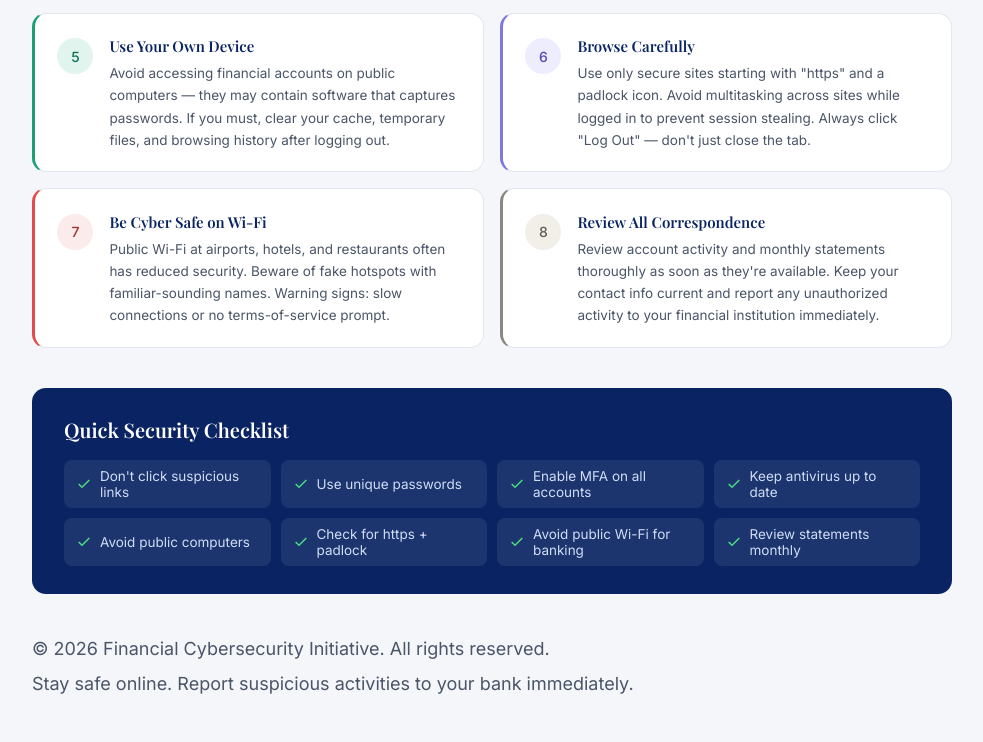
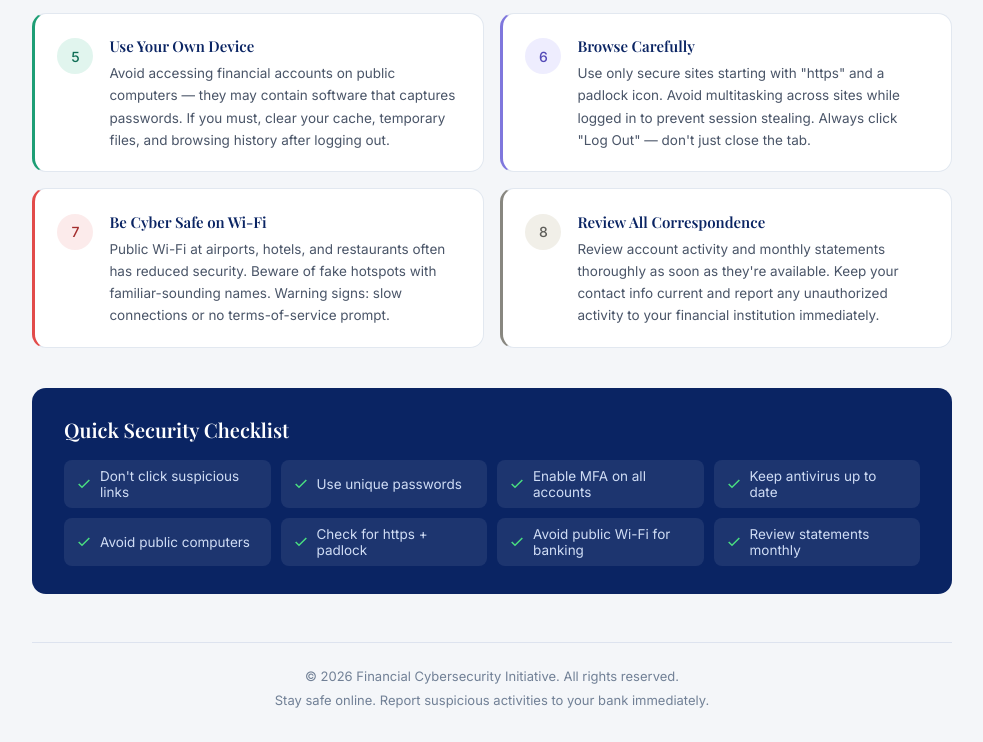
Before and after one commit to aishwaryakarunakaran08-rgb/Tips-for-financial-cybersecurity-miniproject, a plain HTML site: page index.html in a window 1280 px wide. Shown: the part 1940-2682 px from the top of the page, without its empty margins (148-1131 px from the left). Drawn offline with nearby package versions, Linux system fonts and the light colour scheme.

Commit message:
Add footer styles to index.css
Added footer styles for improved layout and design.

```diff
--- a/index.css
+++ b/index.css
@@ -37,3 +37,25 @@ a:hover {
   color: #145C32;
   text-decoration: underline;
 }
+footer {
+    margin-top: 3rem;
+    padding-top: 1.5rem;
+    border-top: 1px solid #dde3ef;
+    text-align: center;
+}
+
+footer p {
+    font-size: 13px;
+    color: #718096;
+    line-height: 1.5;
+}
+
+footer a {
+    color: #0A2463;
+    text-decoration: none;
+    font-weight: 500;
+}
+
+footer a:hover {
+    text-decoration: underline;
+}
```
